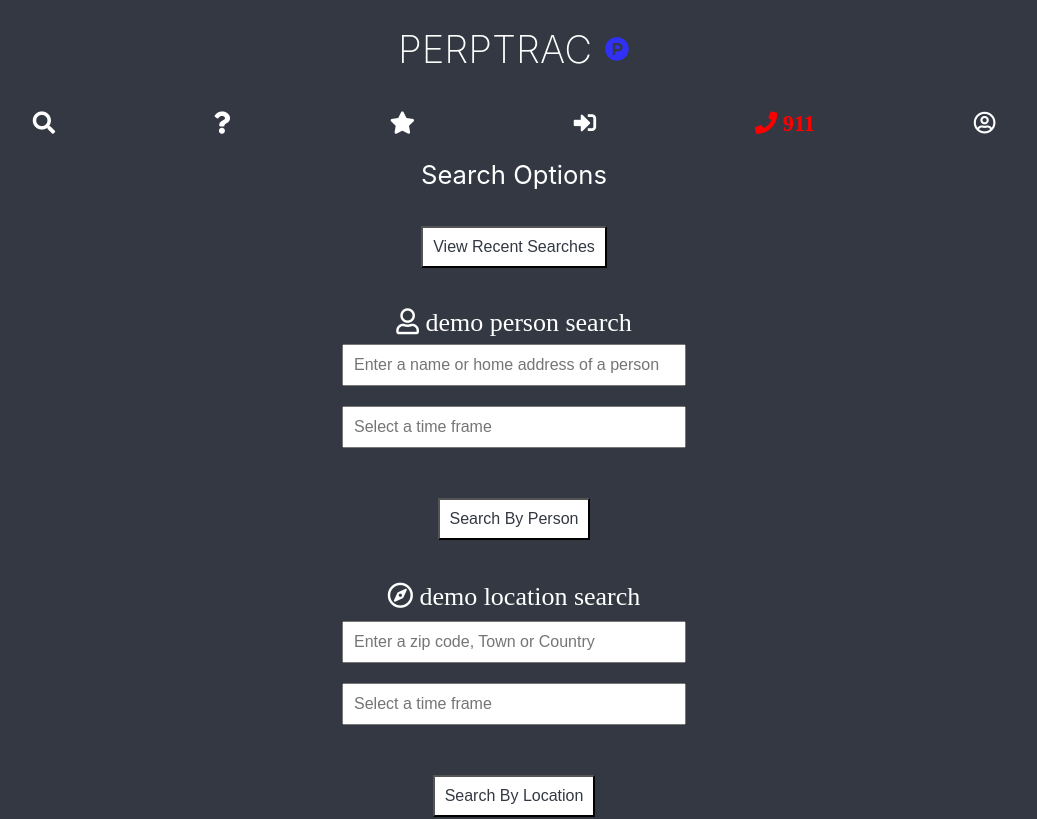
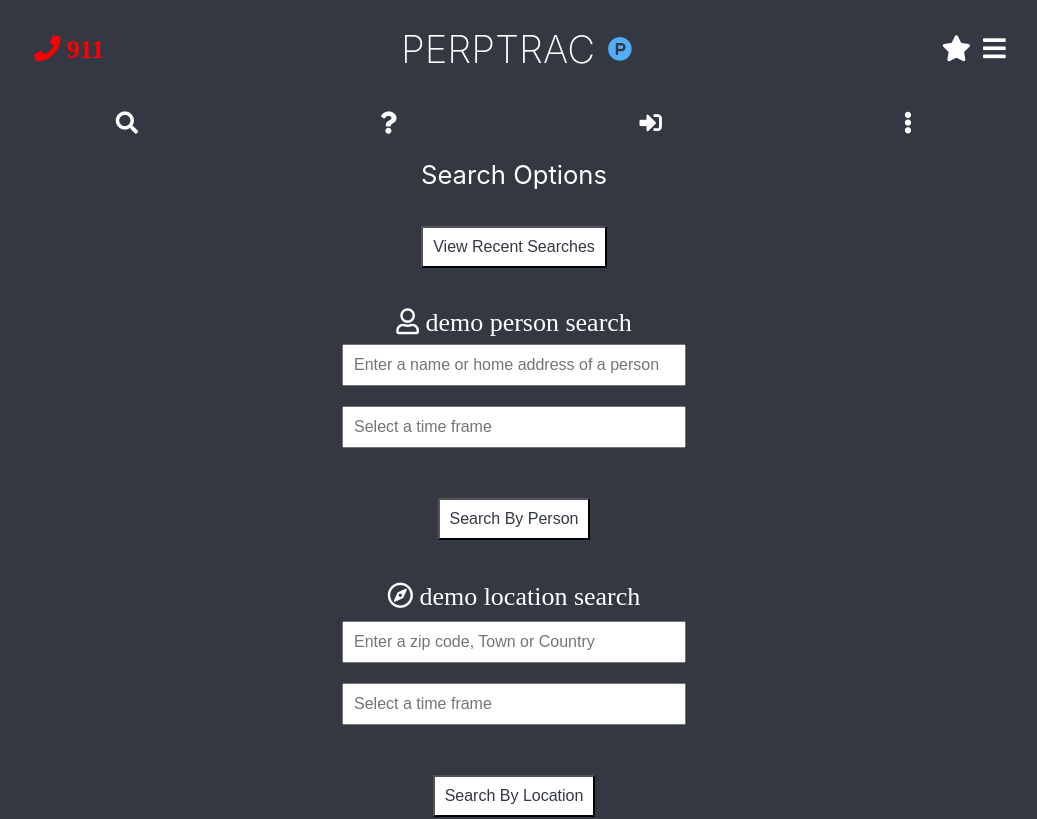
Before and after one commit to careybaldwin02/Security-UI-Front-End, a React (Create React App) app in the folder security/: page /main in a window 1280 px wide. Shown: the top 819 px of the page, without its empty margins (126-1163 px from the left). Built offline with nearby package versions, Linux system fonts and the light colour scheme; what google-maps-react would draw is missing.

Commit message:
netlify settings

```diff
--- a/security/package.json
+++ b/security/package.json
@@ -8,6 +8,7 @@
     "google-maps-react": "^2.0.2",
     "react": "^16.6.3",
     "react-dom": "^16.6.3",
+    "react-hamburger-menu": "^1.1.1",
     "react-router-dom": "^4.3.1",
     "react-scripts": "2.1.1"
   },
--- a/security/src/About.js
+++ b/security/src/About.js
@@ -34,13 +34,22 @@
                 </Link>
             </ul>
         </li>
+            <div>
+                <li>Report Abuse</li>
+            </div>
         <Link to = {'/privacy'}>
             <div>
                 <li>Privacy Policy</li>
             </div>
         </Link>
+
+
         <li>
-        Licenses (Patent No.: US 10,045,156)
+            <a href = {"http://patft.uspto.gov/netacgi/nph-Parser?Sect1=PTO1&Sect2=HITOFF&d=PALL&p=1&u=%2Fnetahtml%2FPTO%2Fsrchnum.htm&r=1&f=G&l=50&s1=10045156.PN.&OS=PN/10045156&RS=PN/10045156"}
+            target="_blank"
+            >
+            Licenses (Patent No.: US 10,045,156)
+            </a>
         </li>
         <li>
         Version .01
--- a/security/src/App.css
+++ b/security/src/App.css
@@ -3,7 +3,7 @@
 .App {
   text-align: center;
   background-color: #333842;
-  min-height: 180vh;
+  min-height: 200vh;
   display: flex;
   flex-direction: column;
   align-items: center;
@@ -13,6 +13,14 @@
 }
 
 .header{
+  display: flex;
+  flex-direction: row;
+  align-items: center;
+  width: 100%;
+  justify-content: space-around;
+}
+
+.title-logo{
   display: flex;
   flex-direction: row;
   align-items: center;
@@ -146,9 +154,13 @@
 
 /* privacy styles */
 
+
 .privacy p{
   text-align: left;
-  margin: 10px 10%;
+  padding: 30px;
+  margin: 15px 10%;
+  background: white;
+  color: black;
 }
 
 
@@ -197,6 +209,13 @@
   text-align: left;
   margin: 10px 10%;
 }
+
+/* settings styles */
+.settings li{
+  list-style: none;
+}
+
+
 
 /* map styles */
 .map-container{
@@ -254,7 +273,7 @@
 }
 
 .fa-product-hunt{
-  color: rgb(48, 48, 247);
+  color: rgb(83, 174, 248);
 }
 
 .fa-mouse{
--- a/security/src/App.js
+++ b/security/src/App.js
@@ -1,5 +1,5 @@
 import React, { Component } from 'react';
-import { Route } from 'react-router-dom';
+import { Route, Link } from 'react-router-dom';
 import './App.css';
 
 import LoginPage from './LoginPage.js';
@@ -9,9 +9,9 @@
 import About from './About.js';
 import Privacy from './Privacy.js';
 import UserInfo from './UserInfo.js';
-import GoogleMapsContainer, { MapContainer } from './Map.js';
+import Settings from './Settings';
 import MainDemoLocation from './MainDemoLocation';
-
+import ControlPanel from './ControlPanel';
 
 
 class App extends Component {
@@ -19,9 +19,31 @@
     return (
       <div className="App">
       <div className = "header">
+      <Link to={'/emergency'}>
+          <div>
+            <i class="fas fa-phone"> 911</i>
+          </div>
+        </Link>
+        <Link to ="/main">
+        <div className = "title-logo">
         <h1>PERPTRAC</h1>
         <i class="fab fa-product-hunt faa-pulse animated"></i>
+        </div>
+        </Link>
+
+          <div>
+          <Link to={'/favorites'}>
+            <i class="fas fa-star"></i>
+          </Link>
+            <i class="fas fa-bars"></i>
+          </div>
+
+
+
       </div>
+
+
+
         <Route exact path = "/" render = {props =>
         (< LoginPage {...props}
         />)}
@@ -57,8 +79,20 @@
         )}
         />
 
+        <Route path = "/user" render={props =>
+        (<UserInfo{...props}
+        />
+        )}
+        />
+
         <Route path = "/settings" render={props =>
-        (<UserInfo{...props}
+        (<Settings{...props}
+        />
+        )}
+        />
+
+        <Route path = "/control-panel" render={props =>
+        (<ControlPanel{...props}
         />
         )}
         />
--- /dev/null
+++ b/security/src/ControlPanel.js
@@ -0,0 +1,24 @@
+import React, { Component } from 'react';
+import fig_10 from './img/fig_10.jpg';
+import NavBar from './NavBar';
+import './App.css';
+
+
+class ControlPanel extends Component {
+  render() {
+    return (
+    <div className = "container">
+            <NavBar />
+        <div className="settings">
+
+        <h2>General Control Panel</h2>
+        <img src={fig_10} />
+
+        </div>
+
+      </div>
+    );
+  }
+}
+
+export default ControlPanel;
--- a/security/src/Favorites.js
+++ b/security/src/Favorites.js
@@ -22,6 +22,8 @@
       </h4>
       <h4 className = "bws">Saved Searches
       </h4>
+      <h4 className = "bws">List Control Panel
+      </h4>
       </div>
 
       <div className = "dev-notes">
--- a/security/src/LoginPage.js
+++ b/security/src/LoginPage.js
@@ -95,6 +95,7 @@
           data-test="submit">Login
           </button>
           </Link>
+          <a href = "#">New users register here</a>
         </form>
       </div>
     );
--- a/security/src/NavBar.js
+++ b/security/src/NavBar.js
@@ -2,7 +2,16 @@
 import { Link } from 'react-router-dom';
 import './App.css'
 
-const NavBar = (props) => {
+const NavBar = () => {
+    // this.state = {
+    //     open: '',
+    // }
+
+    // handleClick() {
+    //     this.setState({
+    //         open: !this.state.open
+    //     });
+    // }
 
     return (
         <div className = "nav-bar">
@@ -19,24 +28,16 @@
             <i className="fas fa-question"></i>
             </span>
             </Link>
-            <Link to={'/favorites'}>
-            <span>
-            <i class="fas fa-star"></i>
-            </span>
-            </Link>
+
             <Link to={'/'}>
             <span>
             <i className="fas fa-sign-in-alt"></i>
             </span>
             </Link>
-            <Link to={'/emergency'}>
+
+            <Link to={'/user'}>
             <span>
-            <i class="fas fa-phone"> 911</i>
-            </span>
-            </Link>
-            <Link to={'/settings'}>
-            <span>
-            <i class="far fa-user-circle"></i>
+            <i class="fas fa-ellipsis-v"></i>
             </span>
             </Link>
 
--- /dev/null
+++ b/security/src/Settings.js
@@ -0,0 +1,43 @@
+import React, { Component } from 'react';
+import { Link } from 'react-router-dom';
+import ControlPanel from './ControlPanel';
+
+import NavBar from './NavBar';
+import './App.css';
+
+
+class Settings extends Component {
+  render() {
+    return (
+    <div className = "container">
+            <NavBar />
+        <div className="settings">
+
+        <h2>Settings</h2>
+            <ul>
+                <li>
+                    <Link to = "/control-panel">
+                    <a href="#">Control Panel</a>
+                    </Link>
+                </li>
+                <li>
+                    {/* link to list of names, one name links to black list detail fig 8*/}
+                    <a href="#">Access your Blacklist</a>
+                </li>
+                    {/* link to list of names */}
+                    <a href="#">Access your Whitelist</a>
+                <li>
+                    {/* link to list control */}
+                    <a href="#">Access your List Controls</a>
+                </li>
+            </ul>
+
+
+        </div>
+
+      </div>
+    );
+  }
+}
+
+export default Settings;
--- a/security/src/UserInfo.js
+++ b/security/src/UserInfo.js
@@ -1,4 +1,6 @@
 import React, { Component } from 'react';
+import { Link } from 'react-router-dom';
+
 import NavBar from './NavBar';
 import MapsContainer from './Map.js';
 import './App.css';
@@ -13,11 +15,15 @@
 
         <div className = "ca-container">
 
-        <h2>User Information</h2>
-          <i class="fas fa-cog"> Settings</i>
+        <Link to = '/settings'>
+        <i class="far fa-user">Account Settings</i>
+        </Link>
+        <Link to = '/settings'>
+          <i class="fas fa-cog"> App Settings</i>
+        </Link>
         </div>
 
-        <p>Your location:</p>
+        <p>Your location (Toggle with List View)</p>
         <div className = "map-container">
 
             <MapsContainer />
```
Also changed, not shown: security/src/BlackList.js (added), 2 other files (tests, documents, lock files or other folders).
